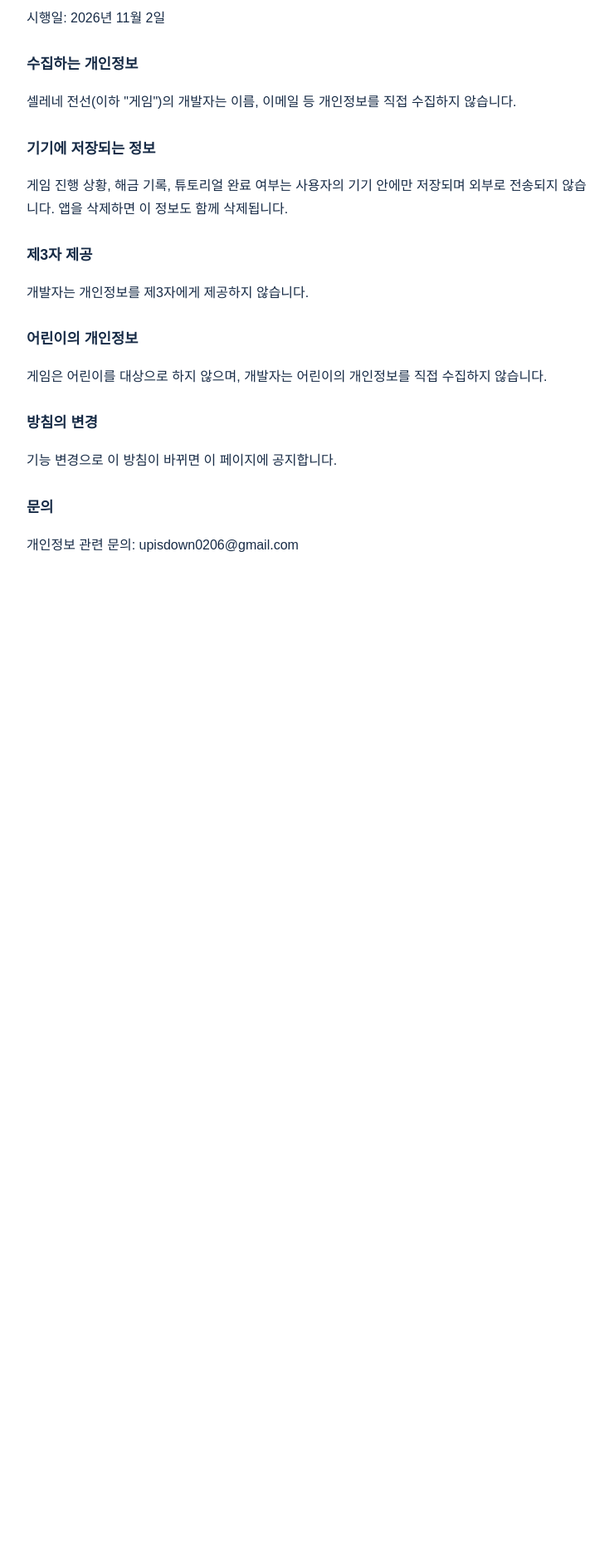
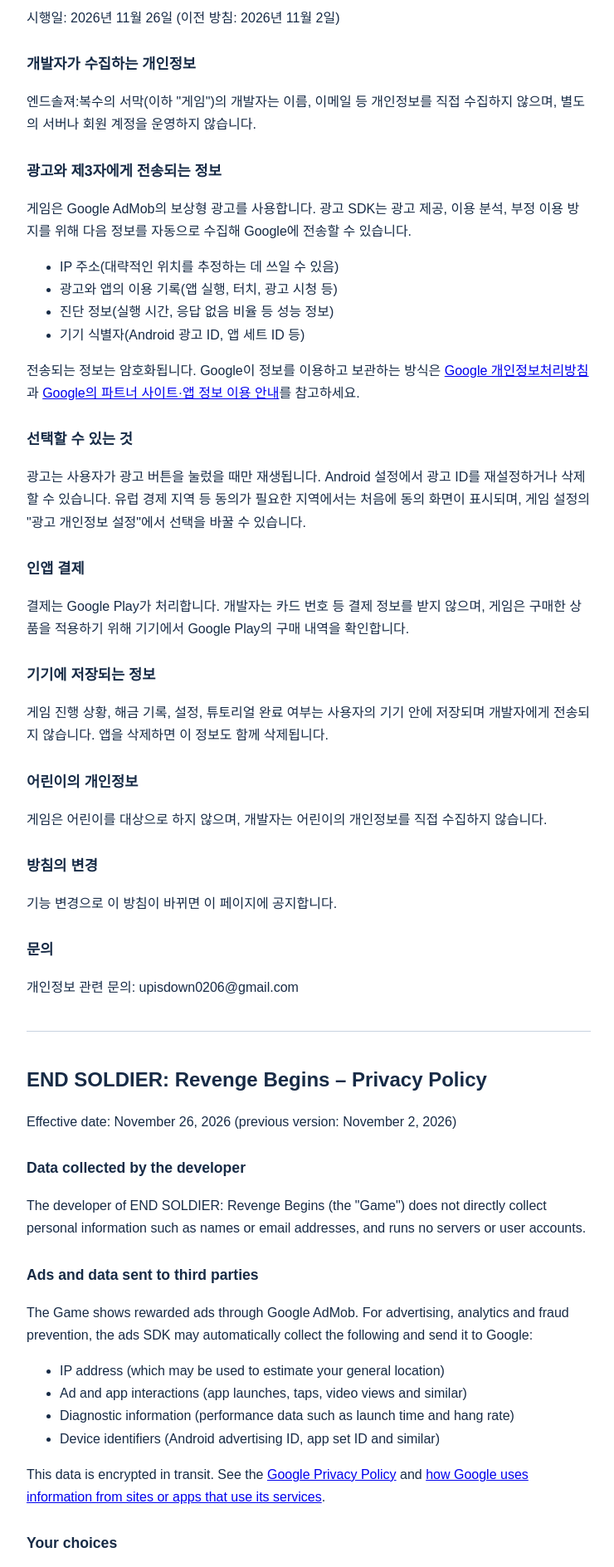
Before and after one commit to upisdown6285-del/marin-web, a plain HTML site: page privacy.html in a window 1280 px wide. Shown: the part 89-1977 px from the top of the page at 83% size, without its empty margins (268-1008 px from the left). Before the commit the page ends 800 px from the top, so only its background shows below. Drawn offline with Linux system fonts and the light colour scheme.

Commit message:
docs: 광고(AdMob)를 반영한 개인정보처리방침
Co-Authored-By: Claude Sonnet 5.5 <noreply@anthropic.com>

```diff
--- a/privacy.html
+++ b/privacy.html
@@ -3,25 +3,39 @@
 <head>
 <meta charset="utf-8">
 <meta name="viewport" content="width=device-width, initial-scale=1">
-<title>셀레네 전선 개인정보처리방침</title>
+<title>엔드솔져:복수의 서막 개인정보처리방침 / END SOLDIER Privacy Policy</title>
 <style>
 body { max-width: 680px; margin: 0 auto; padding: 24px 16px; font-family: sans-serif; line-height: 1.7; color: #172b46; }
 h1 { font-size: 1.5em; }
 h2 { font-size: 1.1em; margin-top: 1.6em; }
+hr { margin: 2.4em 0; border: 0; border-top: 1px solid #c8d2e0; }
 </style>
 </head>
 <body>
-<h1>셀레네 전선 개인정보처리방침</h1>
-<p>시행일: 2026년 11월 2일</p>
+<h1>엔드솔져:복수의 서막 개인정보처리방침</h1>
+<p>시행일: 2026년 11월 26일 (이전 방침: 2026년 11월 2일)</p>
 
-<h2>수집하는 개인정보</h2>
-<p>셀레네 전선(이하 "게임")의 개발자는 이름, 이메일 등 개인정보를 직접 수집하지 않습니다.</p>
+<h2>개발자가 수집하는 개인정보</h2>
+<p>엔드솔져:복수의 서막(이하 "게임")의 개발자는 이름, 이메일 등 개인정보를 직접 수집하지 않으며, 별도의 서버나 회원 계정을 운영하지 않습니다.</p>
+
+<h2>광고와 제3자에게 전송되는 정보</h2>
+<p>게임은 Google AdMob의 보상형 광고를 사용합니다. 광고 SDK는 광고 제공, 이용 분석, 부정 이용 방지를 위해 다음 정보를 자동으로 수집해 Google에 전송할 수 있습니다.</p>
+<ul>
+<li>IP 주소(대략적인 위치를 추정하는 데 쓰일 수 있음)</li>
+<li>광고와 앱의 이용 기록(앱 실행, 터치, 광고 시청 등)</li>
+<li>진단 정보(실행 시간, 응답 없음 비율 등 성능 정보)</li>
+<li>기기 식별자(Android 광고 ID, 앱 세트 ID 등)</li>
+</ul>
+<p>전송되는 정보는 암호화됩니다. Google이 정보를 이용하고 보관하는 방식은 <a href="https://policies.google.com/privacy">Google 개인정보처리방침</a>과 <a href="https://policies.google.com/technologies/partner-sites">Google의 파트너 사이트·앱 정보 이용 안내</a>를 참고하세요.</p>
+
+<h2>선택할 수 있는 것</h2>
+<p>광고는 사용자가 광고 버튼을 눌렀을 때만 재생됩니다. Android 설정에서 광고 ID를 재설정하거나 삭제할 수 있습니다. 유럽 경제 지역 등 동의가 필요한 지역에서는 처음에 동의 화면이 표시되며, 게임 설정의 "광고 개인정보 설정"에서 선택을 바꿀 수 있습니다.</p>
+
+<h2>인앱 결제</h2>
+<p>결제는 Google Play가 처리합니다. 개발자는 카드 번호 등 결제 정보를 받지 않으며, 게임은 구매한 상품을 적용하기 위해 기기에서 Google Play의 구매 내역을 확인합니다.</p>
 
 <h2>기기에 저장되는 정보</h2>
-<p>게임 진행 상황, 해금 기록, 튜토리얼 완료 여부는 사용자의 기기 안에만 저장되며 외부로 전송되지 않습니다. 앱을 삭제하면 이 정보도 함께 삭제됩니다.</p>
-
-<h2>제3자 제공</h2>
-<p>개발자는 개인정보를 제3자에게 제공하지 않습니다.</p>
+<p>게임 진행 상황, 해금 기록, 설정, 튜토리얼 완료 여부는 사용자의 기기 안에 저장되며 개발자에게 전송되지 않습니다. 앱을 삭제하면 이 정보도 함께 삭제됩니다.</p>
 
 <h2>어린이의 개인정보</h2>
 <p>게임은 어린이를 대상으로 하지 않으며, 개발자는 어린이의 개인정보를 직접 수집하지 않습니다.</p>
@@ -31,5 +45,40 @@ h2 { font-size: 1.1em; margin-top: 1.6em; }
 
 <h2>문의</h2>
 <p>개인정보 관련 문의: upisdown0206@gmail.com</p>
+
+<hr>
+
+<div lang="en">
+<h1>END SOLDIER: Revenge Begins – Privacy Policy</h1>
+<p>Effective date: November 26, 2026 (previous version: November 2, 2026)</p>
+
+<h2>Data collected by the developer</h2>
+<p>The developer of END SOLDIER: Revenge Begins (the "Game") does not directly collect personal information such as names or email addresses, and runs no servers or user accounts.</p>
+
+<h2>Ads and data sent to third parties</h2>
+<p>The Game shows rewarded ads through Google AdMob. For advertising, analytics and fraud prevention, the ads SDK may automatically collect the following and send it to Google:</p>
+<ul>
+<li>IP address (which may be used to estimate your general location)</li>
+<li>Ad and app interactions (app launches, taps, video views and similar)</li>
+<li>Diagnostic information (performance data such as launch time and hang rate)</li>
+<li>Device identifiers (Android advertising ID, app set ID and similar)</li>
+</ul>
+<p>This data is encrypted in transit. See the <a href="https://policies.google.com/privacy">Google Privacy Policy</a> and <a href="https://policies.google.com/technologies/partner-sites">how Google uses information from sites or apps that use its services</a>.</p>
+
+<h2>Your choices</h2>
+<p>Ads play only when you tap an ad button. You can reset or delete your advertising ID in Android settings. Where consent is required (such as the European Economic Area), a consent screen is shown, and you can change your choice from "Ad privacy settings" in the Game's settings.</p>
+
+<h2>In-app purchases</h2>
+<p>Payments are processed by Google Play. The developer receives no card or payment details; the Game checks your Google Play purchase list on your device to apply what you bought.</p>
+
+<h2>Data stored on your device</h2>
+<p>Progress, unlocks, settings and tutorial completion are stored on your device and are not sent to the developer. Uninstalling the app deletes them.</p>
+
+<h2>Children</h2>
+<p>The Game is not directed at children, and the developer does not directly collect personal information from children.</p>
+
+<h2>Changes and contact</h2>
+<p>Changes to this policy are posted on this page. Contact: upisdown0206@gmail.com</p>
+</div>
 </body>
 </html>
```
